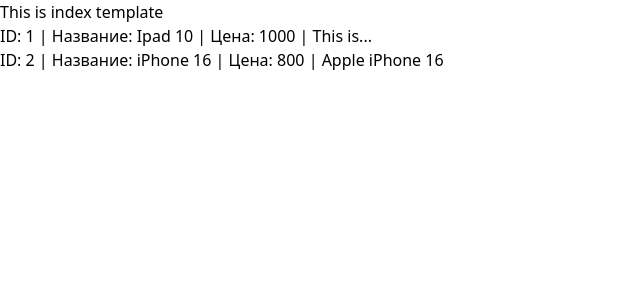
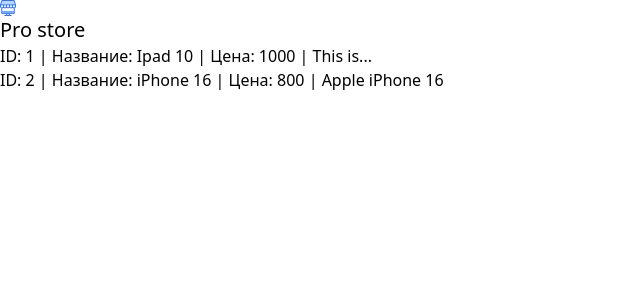
Before and after one commit to Aydemir68/ecomm_site, a Django app: page /myapp/ in a window 1280 px wide. Shown: the top 300 px of the page, without its empty margins (0-640 px from the left). Run offline with Django 4.2, Linux system fonts and the light colour scheme; data comes from the database, SQL or seed files in the repository; style sheets or scripts are compiled from the project's sources.

Commit message:
tailwind install

```diff
--- a/mysite/myapp/templates/myapp/index.html
+++ b/mysite/myapp/templates/myapp/index.html
@@ -4,7 +4,18 @@
         <link rel="stylesheet" href="{% static 'myapp/styles.css' %}">
     </head>
     <body>
-        <h1>This is index template </h1>
+        <nav>
+            <div>
+                <div>
+                    <div>
+                        <div>
+                            <img class="h-99999999" src="{% static 'myapp/images/Store.png'%}" alt="logo"/>
+                            <span class="text-xl"> Pro store </span>
+                        </div>
+                    </div>
+                </div>
+            </div>
+        </nav>
         <h4>
             {% for item in items %}
             <a href="{%url 'myapp:detail' item.id %}">
```
Also changed, not shown: mysite/myapp/static/myapp/images/Logo.png (added), mysite/myapp/static/myapp/images/Store.png (added), mysite/myapp/static/myapp/images/Store1.png (added), 4 other files.
